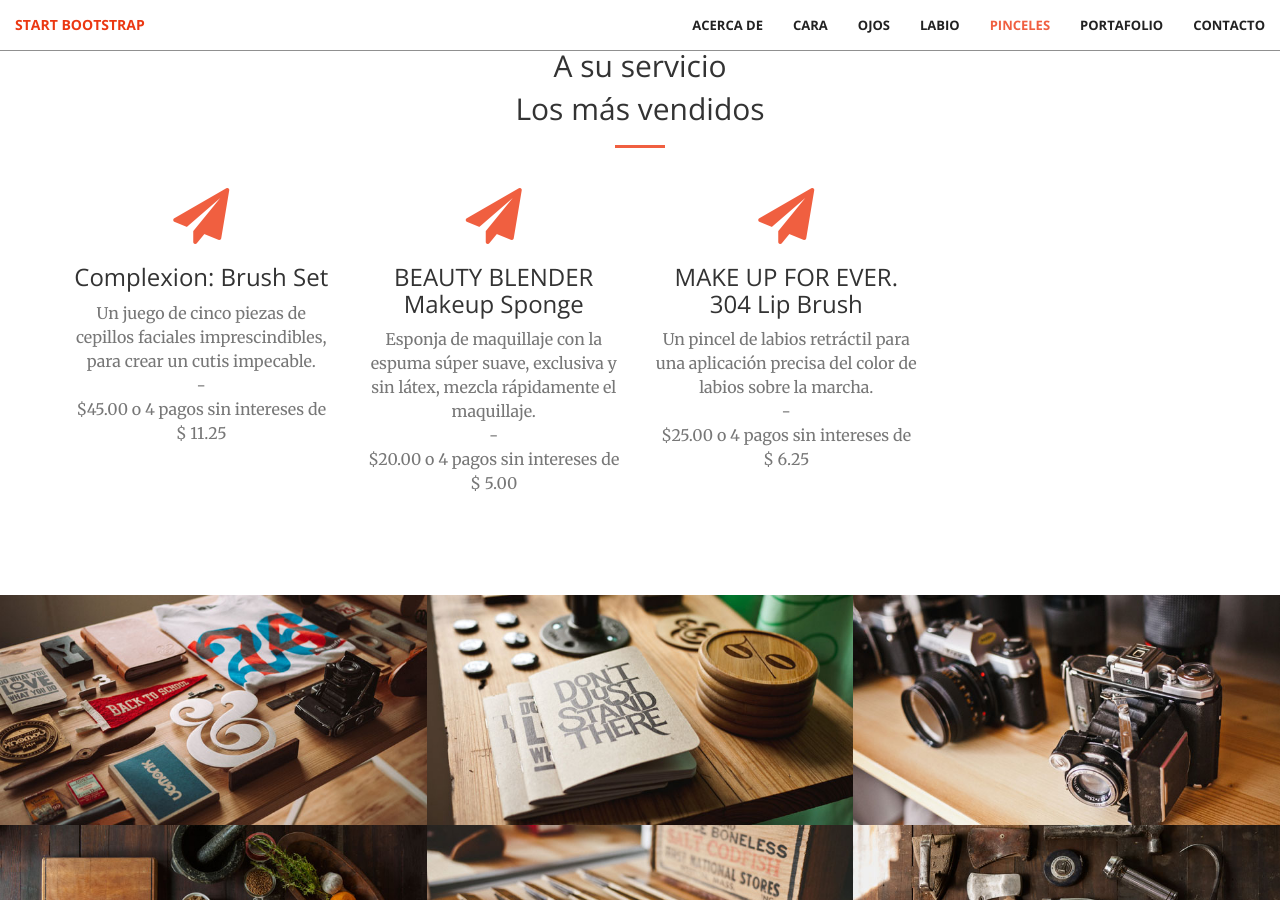
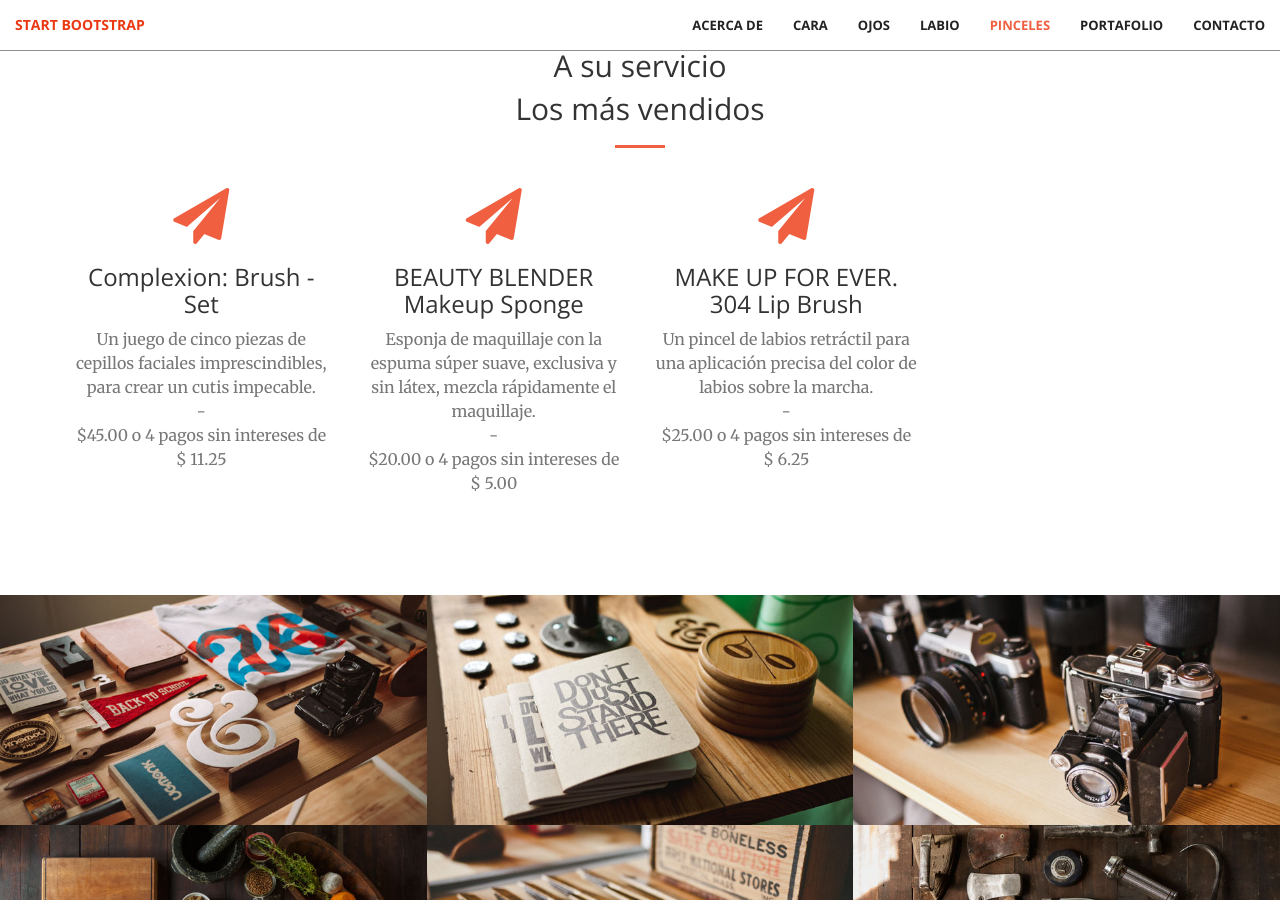
Before and after one commit to KatherineMerchanS/KatherineMerchanS.github.io, a Jekyll site: the page built from index.html, in a window 1280 px wide and 900 px high, scrolled down 3287 px. Built offline with Jekyll 4.4.1, drawn with Linux system fonts in a browser that asks for light colours.

```diff
--- a/_includes/pinceles.html
+++ b/_includes/pinceles.html
@@ -13,7 +13,7 @@
             <div class="col-lg-3 col-md-6 text-center">
                 <div class="service-box">
                     <i class="fa fa-4x fa-paper-plane wow bounceIn text-primary" data-wow-delay=".1s"></i>
-                    <h3>Complexion: Brush Set</h3>
+                    <h3>Complexion: Brush - Set</h3>
                     <p class="text-muted">Un juego de cinco piezas de cepillos faciales imprescindibles, para crear un cutis impecable.</p>
                     <p class="text-muted">-</p>
                     <p class="text-muted">$45.00 o 4 pagos sin intereses de $ 11.25</p>
```
